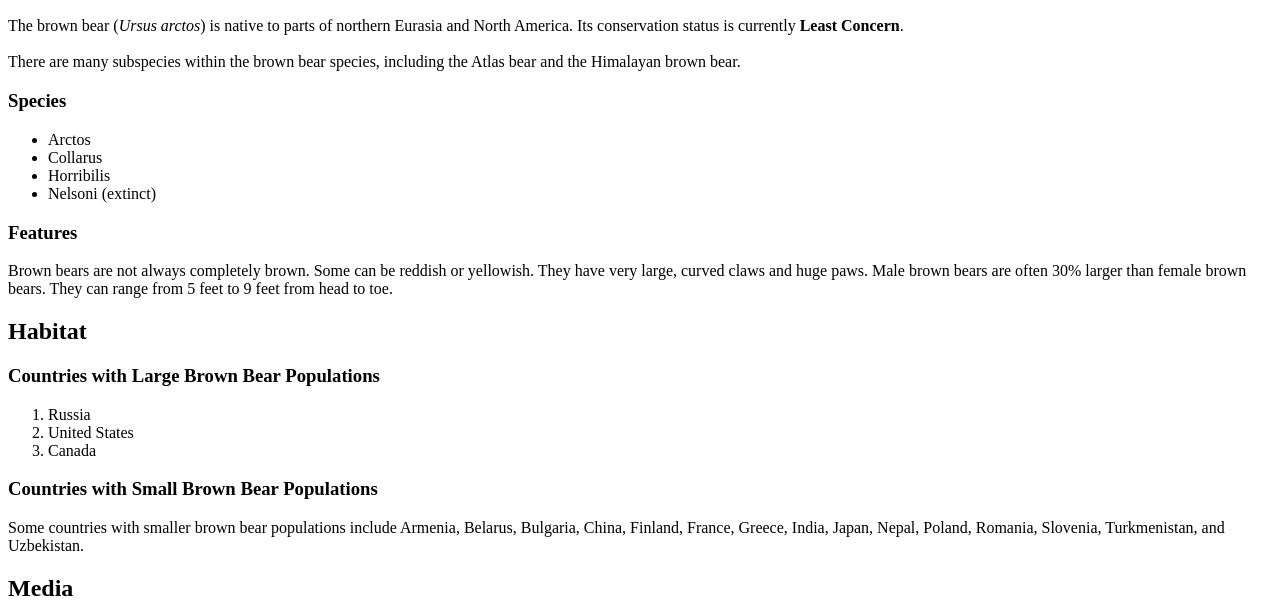
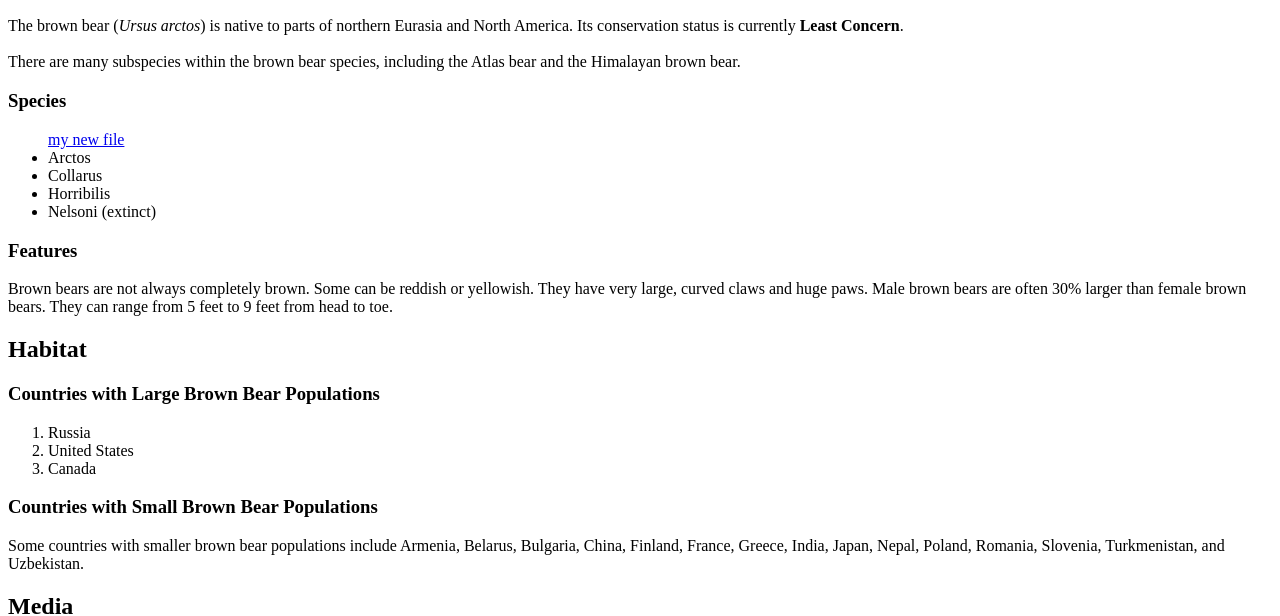
Before and after one commit to BibhuPatra/FirstHtml, a plain HTML site: page index.html in a window 1280 px wide. Shown: the part 96-712 px from the top of the page. Drawn offline with Linux system fonts and the light colour scheme; grey boxes are pictures that could not be loaded.

Commit message:
Update index.html

```diff
--- a/index.html
+++ b/index.html
@@ -6,6 +6,7 @@
     <p>The brown bear (<em>Ursus arctos</em>) is native to parts of northern Eurasia and North America. Its conservation status is currently <strong>Least Concern</strong>.<br /><br /> There are many subspecies within the brown bear species, including the Atlas bear and the Himalayan brown bear.</p>
     <h3>Species</h3>
     <ul>
+      <a href="./bibs.html">my new file</a>
       <li>Arctos</li>
       <li>Collarus</li>
       <li>Horribilis</li>
```
